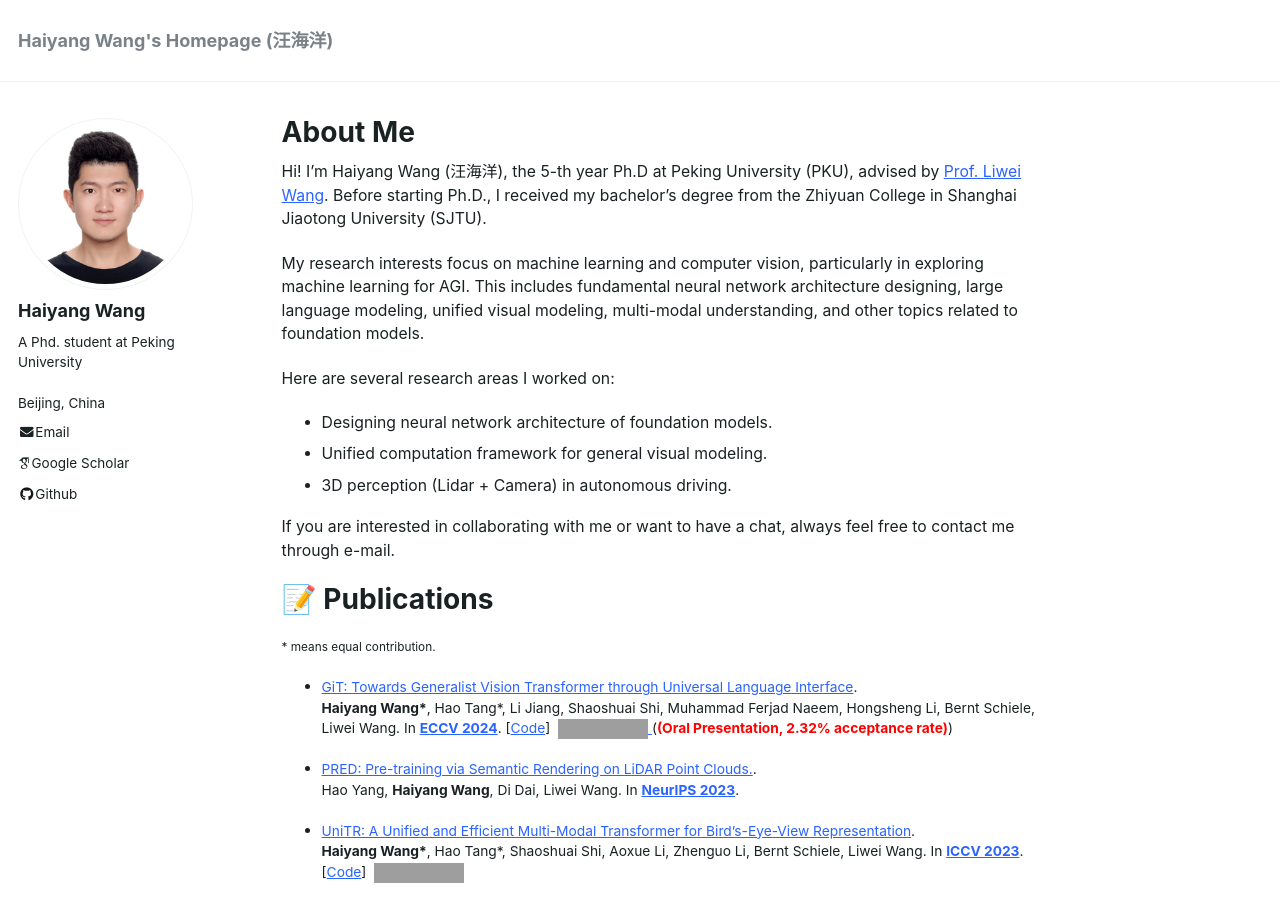
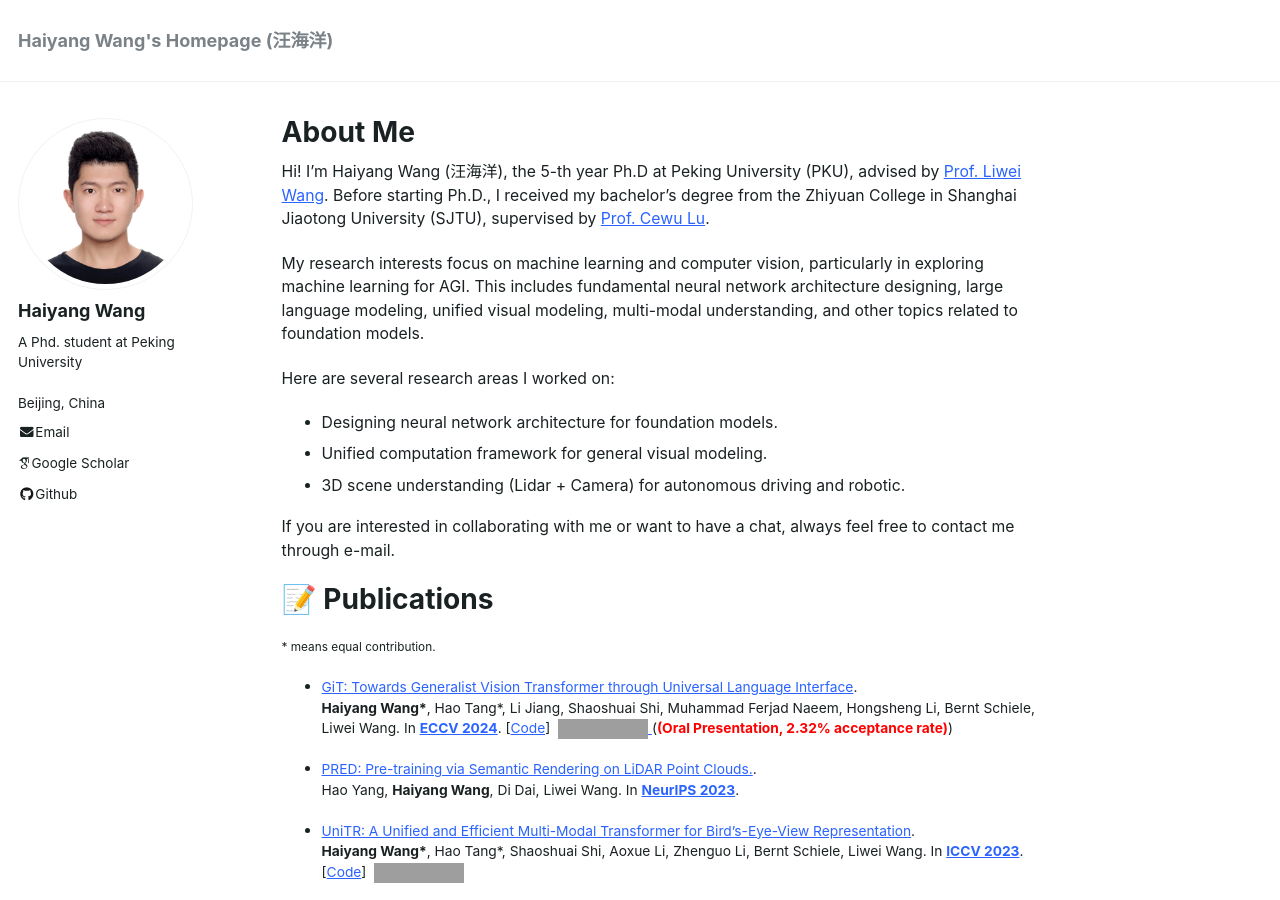
Before and after one commit to Haiyang-W/haiyang-w.github.io, a Jekyll site: the page built from _pages/about.md, in a window 1280 px wide and 900 px high. Built offline with Jekyll 4.4.1, drawn with Linux system fonts in a browser that asks for light colours; some web fonts are replaced; comment, search, counter and statistics services are not loaded; grey boxes are pictures that could not be loaded.

Commit message:
update 2024.10.25

```diff
--- a/_pages/about.md
+++ b/_pages/about.md
@@ -8,14 +8,14 @@ redirect_from:
   - /about.html
 ---
 
-Hi! I'm Haiyang Wang (汪海洋), the 5-th year Ph.D at Peking University (PKU), advised by [Prof. Liwei Wang](http://www.liweiwang-pku.com/). Before starting Ph.D., I received my bachelor’s degree from the Zhiyuan College in Shanghai Jiaotong University (SJTU).
+Hi! I'm Haiyang Wang (汪海洋), the 5-th year Ph.D at Peking University (PKU), advised by [Prof. Liwei Wang](http://www.liweiwang-pku.com/). Before starting Ph.D., I received my bachelor’s degree from the Zhiyuan College in Shanghai Jiaotong University (SJTU), supervised by [Prof. Cewu Lu](https://www.mvig.org/).
 
 My research interests focus on machine learning and computer vision, particularly in exploring machine learning for AGI. This includes fundamental neural network architecture designing, large language modeling, unified visual modeling, multi-modal understanding, and other topics related to foundation models.
 
 Here are several research areas I worked on:
-* Designing neural network architecture of foundation models.
+* Designing neural network architecture for foundation models.
 * Unified computation framework for general visual modeling.
-* 3D perception (Lidar + Camera) in autonomous driving.
+* 3D scene understanding (Lidar + Camera) for autonomous driving and robotic.
 
 If you are interested in collaborating with me or want to have a chat, always feel free to contact me through e-mail.
 
```
